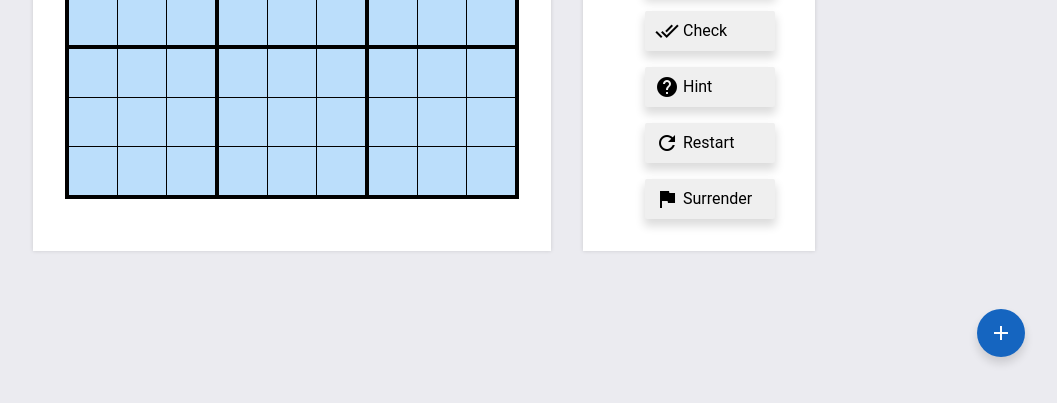
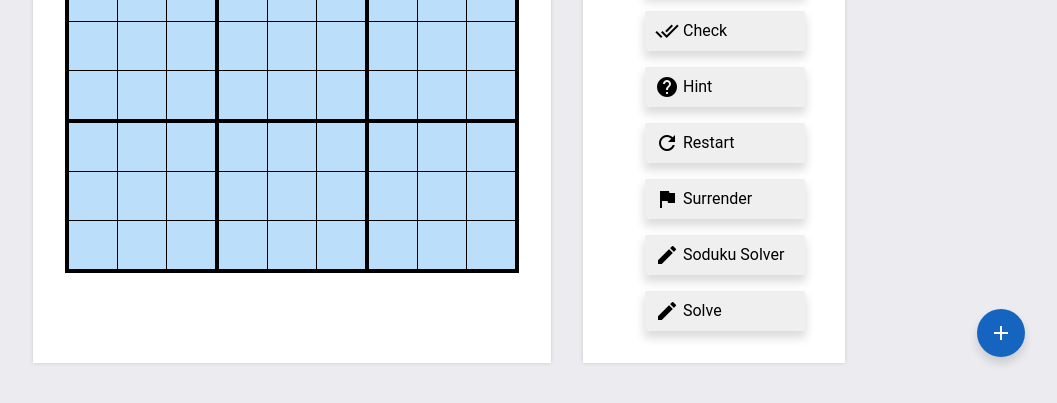
Before and after one commit to qureshikaif/Soduku, a plain HTML site: page Web/index.html in a window 1280 px wide. Shown: the part 383-786 px from the top of the page, without its empty margins (207-1264 px from the left). Drawn offline with Linux system fonts and the light colour scheme.

Commit message:
chore: changed ui

```diff
--- a/Web/index.html
+++ b/Web/index.html
@@ -1090,6 +1090,22 @@
               <span class="material-icons">flag</span>
               <span>Surrender</span>
             </button>
+            <button
+              id="soduko-btn"
+              onclick="sudokuSolverMenuClick()"
+              class="option-button"
+            >
+              <span class="material-icons">edit</span>
+              <span>Soduku Solver</span>
+            </button>
+            <button
+              id="solve-btn"
+              onclick="solveButtonClick()"
+              class="option-button"
+            >
+              <span class="material-icons">edit</span>
+              <span>Solve</span>
+            </button>
           </li>
         </ul>
       </div>
--- a/Web/style.css
+++ b/Web/style.css
@@ -236,10 +236,14 @@ td:nth-child(3n + 1) {
 }
 
 .card {
+  display: flex;
+  flex-direction: column;
   background: #fff;
+  align-items: center;
+  justify-content: center;
   width: fit-content;
   box-shadow: 0 0 4px 0 rgba(0, 0, 0, 0.14);
-  float: left;
+  /* float: left; */
   padding: 32px 32px 16px 32px;
 }
 
@@ -281,7 +285,7 @@ td:nth-child(3n + 1) {
 .option-button {
   display: block;
   margin: 16px 8px 16px 30px;
-  width: 130px;
+  width: 160px;
   padding: 8px 10px;
   font-size: 16px;
   border: none;
```
